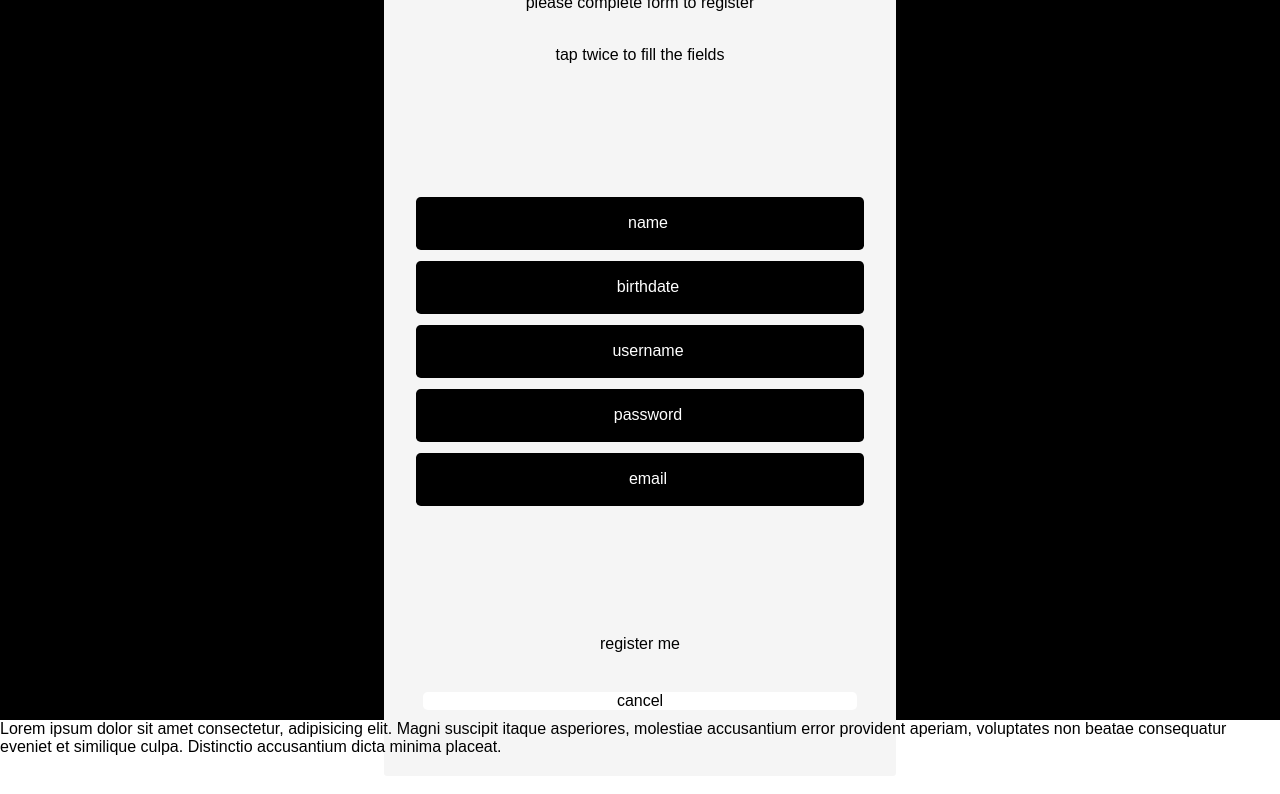
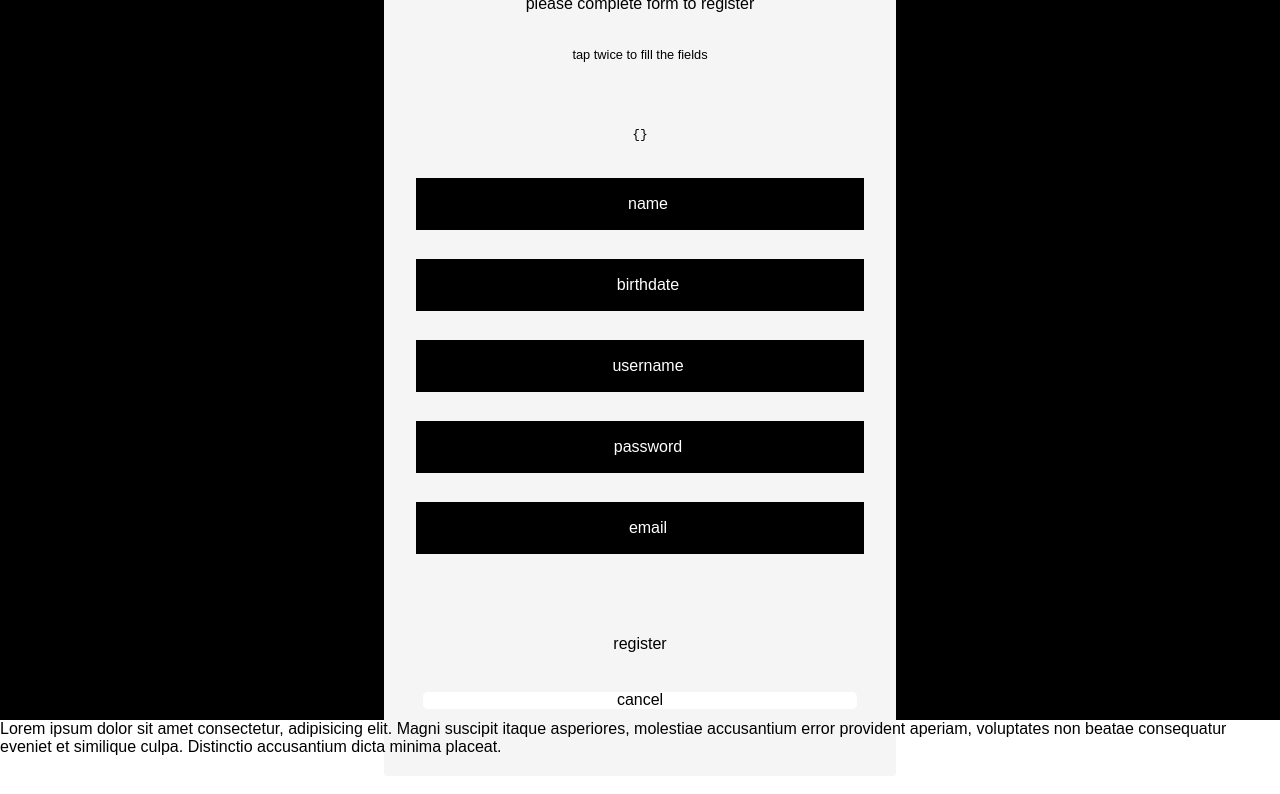
Before and after one commit to suku60/moviesaurus_frontend, a React (Create React App) app: page /register in a window 1280 px wide. Shown: the top 794 px of the page. Built offline with nearby package versions, Linux system fonts and the light colour scheme; a web font is replaced by a local one.

Commit message:
Register & Login style cleaned phase 1. userData not filling fixed.

```diff
--- a/src/Containers/Home/Home.jsx
+++ b/src/Containers/Home/Home.jsx
@@ -1,8 +1,33 @@
-import React from "react";
+import React, {useEffect, useState} from "react";
 import './Home.css';
 import NavigationButton from "../../Components/NavigationButton/NavigationButton";
 
+
 const Home = () => {
+// HOOKS
+
+// useEffects
+
+useEffect(()=>{
+
+},[]);
+
+
+useEffect(()=>{
+
+});
+
+// handlers
+
+// local functions
+
+    // if(identification.token !== ""){
+    //     return (
+    //         <div>INTERFACE THAT ONLY LOGGED USERS CAN SEE</div>
+    //     )
+    // }else{
+    //     return we have down here
+    // }
 
     return (
        <div className="box_home">
--- a/src/Containers/Login/Login.css
+++ b/src/Containers/Login/Login.css
@@ -59,7 +59,8 @@
 
 }
 
-.full_form_box_container {
+
+.full_form_box_login_container {
 
   display: flex;
   flex-direction: column;
@@ -68,7 +69,7 @@
 
 }
 
-#mid_form_box {
+#mid_form_box_login {
 
   justify-content: center;
   align-content: space-around;
@@ -77,7 +78,7 @@
 
 /* form lines */
 
-.full_form_box_line {
+.full_form_box_login_line {
 
   height: 4em;
   width: 27em;
@@ -91,10 +92,9 @@
 
 }
 
-/* form boxes, input */
+/* form boxes*/
 
-.form_box,
-input {
+.form_box{
 
   margin: 0;
   padding: 0;
@@ -130,14 +130,40 @@ input {
 
 }
 
-input {
-  display: none;
+/* HIDE BUTTON */
+
+.input_box_back{
+
+  margin: 0;
+  padding: 0;
+
+  height: 3.1em;
+  width: 6.5em;
+
+  cursor: pointer;
+
+  background-color: var(--color-main-light-1);
+  border-radius: var(--border-radius-3);
+
+  z-index: 30;
   position: relative;
 
+  display: flex;
+  flex-direction: row;
+  justify-content: space-around;
+  align-items: center;
+
   transition: var(--transition-med);
-}
 
-/* button */
+  }
+
+  .input_box_back:hover {
+      background-color: var(--color-main-light-3);
+  }
+
+/* IDs */
+
+/* LOGIN ACTION BUTTON */
 
 #login_button{
 
@@ -160,3 +186,53 @@ input {
 
   color: var(--color-main-dark-1);
 }
+
+#input_login{
+  margin: 0;
+
+  padding: 0;
+  padding-left: 1em;
+
+  height: 3.3em;
+  width: 20.5em;
+
+  z-index: 40;
+  position: relative;
+
+  background-color: var(--color-main-light-1);
+  color: var(--color-main-dark-3);
+
+  display: none;
+  flex-direction: row;
+  justify-content: space-around;
+  align-items: center;
+
+  transition: var(--transition-med);
+
+}
+
+#input_name_login,
+#input_password_login {
+
+    margin: 0;
+    padding: 0;
+
+    height: 3.3em;
+    width: 20.5em;
+
+    z-index: 40;
+    position: relative;
+
+    background-color: var(--color-main-light-1);
+
+    border-radius: var(--border-radius-4);
+
+    display: flex;
+    flex-direction: row;
+    justify-content: space-around;
+    align-items: center;
+
+    transition: var(--transition-med);
+
+    color: var(--color-main-dark-1);
+}
--- a/src/Containers/Register/Register.css
+++ b/src/Containers/Register/Register.css
@@ -1,5 +1,9 @@
 @import url('https://fonts.googleapis.com/css2?family=DotGothic16&display=swap');
+
+/* ROOTING VARS */
+
 :root {
+
     --color-main-light-1:white;
     --color-main-light-2:whitesmoke;
     --color-main-light-3:hsl(37, 38%, 60%);
@@ -10,6 +14,8 @@
 
     --border-radius: 1em;
     --border-radius-2: .2em;
+    --border-radius-3: 0em .9em .9em 0em;
+    --border-radius-4: .9em 0em 0em .9em;
 
     --transition-fast: .1s;
     --transition-med: .5s;
@@ -18,11 +24,14 @@
     --box-form-height: 2.9em;
     --box-form-width: 26em;
 
-    --box-form-borderRatius: 0.2em;
-    --box-form-borderRatius-2: 0.3em;
+    --box-form-border-radius: 0.2em;
+    --box-form-border-radius-2: 0.3em;
 
 }
 
+/* CLASSES */
+
+/* 'body' */
 
 .box_register {
 
@@ -45,7 +54,7 @@
 .full_form_box {
 
     padding: 1em;
-    margin: 0.5em;
+    margin: .5em;
 
     background-color: var(--color-main-light-2);
 
@@ -64,6 +73,7 @@
 }
 
 .full_form_box_container {
+
     display: flex;
     flex-direction: column;
     justify-content: center;
@@ -72,22 +82,15 @@
 
 }
 
-#mid_form_box {
 
-    justify-content: space-evenly;
-    height: 30em;
-}
-
-
-
-/* form lines */
+/* form rows */
 
 .full_form_box_line {
 
     height: 4em;
     width: 27em;
 
-    border-radius: var(--box-form-borderRatius-2);
+    border-radius: var(--box-form-border-radius-2);
 
     display: flex;
     flex-direction: column;
@@ -96,7 +99,7 @@
 
 }
 
-/* form boxes, input */
+/* form boxes*/
 
 .form_box{
 
@@ -110,7 +113,7 @@
 
     color: var(--color-main-light-1);
 
-    border-radius: var(--box-form-borderRatius);
+    border-radius: var(--box-form-border-radius);
 
     cursor: pointer;
 
@@ -144,7 +147,7 @@
 .input_box{
     display: flex;
     flex-direction: row;
-    justify-content: flex-end;
+    justify-content: center;
     align-items: center;
 
     margin: 0;
@@ -155,42 +158,18 @@
 
 }
 
-input {
-    margin: 0;
-    padding: 0;
-
-    padding-left: 1em;
-
-    height: 3.3em;
-    width: 26.5em;
-
-    z-index: 40;
-    position: relative;
-
-    background-color: var(--color-main-light-1);
-
-    color: var(--color-main-dark-3);
-
-    display: flex;
-    flex-direction: row;
-    justify-content: space-around;
-    align-items: center;
-
-    transition: var(--transition-med);
-
-}
-
 .input_box_back{
 
 margin: 0;
 padding: 0;
 
-height: 3.3em;
+height: 3.1em;
 width: 6.5em;
 
 cursor: pointer;
 
 background-color: var(--color-main-light-1);
+border-radius: var(--border-radius-3);
 
 z-index: 30;
 position: relative;
@@ -204,7 +183,19 @@ transition: var(--transition-med);
 
 }
 
-/* button */
+.input_box_back:hover {
+    background-color: var(--color-main-light-3);
+}
+
+/* IDs */
+
+#mid_form_box {
+
+    justify-content: space-evenly;
+    align-content: space-between;
+    height: 30em;
+
+}
 
 #bot_form_box{
     display: flex;
@@ -241,7 +232,30 @@ transition: var(--transition-med);
 #input_password,
 #input_email,
 #input_birthdate {
+
+    margin: 0;
+    padding: 0;
+
+    height: 3.3em;
+    width: 20.5em;
+
+    z-index: 40;
+    position: relative;
+
     background-color: var(--color-main-light-1);
+
+    border-radius: var(--border-radius-4);
+
+    display: flex;
+    flex-direction: row;
+    justify-content: space-around;
+    align-items: center;
+
+    transition: var(--transition-med);
 
     color: var(--color-main-dark-1);
 }
+
+#tap_text {
+    font-size: .8em;
+}
--- a/src/Containers/Register/Register.jsx
+++ b/src/Containers/Register/Register.jsx
@@ -11,13 +11,12 @@ const Register = () => {
 
     // HOOKS HERE: These are the data that the website will be reading continiously
 
-    const {userData, setUserData} = useState({
-        name: "",
-        birthdate: "",
-        username: "",
-        password: "",
-        password2: "",
-        email: ""
+    const [userData, setUserData] = useState({
+        // name: "",
+        // birthdate: "",
+        // username: "",
+        // password: "",
+        // email: ""
     });
 
     const [validationMessage, setValidationMessage] = useState("");
@@ -27,7 +26,7 @@ const Register = () => {
     const [displayUser, setDisplayUser] = useState("");
     const [displayPass, setDisplayPass] = useState("");
     const [displayEmail, setDisplayEmail] = useState("");
-    const [displayRegisterButton, setDisplayRegisterButton] = useState("");
+    const [displayRegisterButton, setDisplayRegisterButton] = useState({display: "flex"});
 
     const [transparency, setTransparency] = useState("flex");
 
@@ -40,16 +39,12 @@ const Register = () => {
 
 
     useEffect(()=>{
-
-      // {userData, setUserData} = useState({
-      //   name: "",
-      //   birthdate: "",
-      //   username: "",
-      //   password: "",
-      //   password2: "",
-      //   email: ""
-
-    });
+    //   if(userData.name == "" && userData.birthdate == "" && userData.username == "" && userData.password == "" && userData.email == ""){
+    //   setDisplayRegisterButton("flex");
+    // }else{
+    //   setDisplayRegisterButton("flex")
+    // }
+  });
 
     // HANDLER:
 
@@ -58,15 +53,15 @@ const Register = () => {
         [e.target.name]: e.target.value})
     };
 
-    // Local component functions
+    console.log(userData)
 
-    const changeDisplayRegisterButton = () => {
-      if(userData.name !== "" && userData.birthdate !== "" && userData.username !== "" && userData.password !== "" && userData.email !== ""){
-        setDisplayRegisterButton("flex")
-      }else{
-        setDisplayRegisterButton("none")
-      }
-    }
+    // const changeDisplayRegisterButton = () => {
+    //   if(userData.name !== "" && userData.birthdate !== "" && userData.username !== "" && userData.password !== "" && userData.email !== ""){
+    //     setDisplayRegisterButton("flex")
+    //   }else{
+    //     setDisplayRegisterButton("none")
+    //   }
+    // }
 
     const changeDisplayName = () => {
       if(displayName === "none"){
@@ -113,26 +108,9 @@ const Register = () => {
 
     }
 
-    // const changeDisplayRegisterButton = () => {
-    //   if(userData !== undefined){
-    //     displayRegister = "flex"
-    //   }else{
-    //     displayRegister = "none"
-    //   }
-
-    // }
-
-    // const remainTransparent = () => {
-    //   if(display !== "none"){
-    //     setTransparency("none")
-    //   }else{
-    //     setTransparency("flex")
-    //   }
-    // }
+    // LOCAL COMPONENTS FUNCTIONS
 
     const sendUserData = async () =>{
-
-      // We're going to declare empty errors and the array that will include the field's data.
 
       setValidationMessage("");
 
@@ -226,9 +204,9 @@ const Register = () => {
   return (
     <div className="box_register">
         <div className="full_form_box">
-            <div className="full_form_box_container">please complete form to register
+            <div className="full_form_box_container" id="complete_message">please complete form to register
             </div>
-            <div className="full_form_box_container">tap twice to fill the fields
+            <div className="full_form_box_container" id="tap_text">tap twice to fill the fields
             </div>
             <div className="full_form_box_container" id="mid_form_box">
                 {<pre>{JSON.stringify(userData, null,2)}</pre>}
@@ -283,8 +261,8 @@ const Register = () => {
                     </div>
                 </div>
             </div>
-            <div className="full_form_box_container" id="bot_form_box" style={{display : displayRegisterButton}} >
-                <div className="full_form_box_line" id="register_button" onClick={()=>sendUserData()} onChange={()=>{setDisplayRegisterButton()}}>register me
+            <div className="full_form_box_container" id="bot_form_box">
+                <div className="full_form_box_line" id="register_button" onClick={()=>sendUserData()} style={{display : displayRegisterButton}}>register
                 </div>
                 <NavigationButton_2 viewNameDisplay={"cancel"} pathUrl={"/"}/>
             </div>
```
Also changed, not shown: src/Containers/Login/Login.jsx (+8 -7 lines), src/Components/SCCS/main.scss (renamed from src/Components/SCC/main.scss), 1 other file (tests, documents, lock files or other folders).
